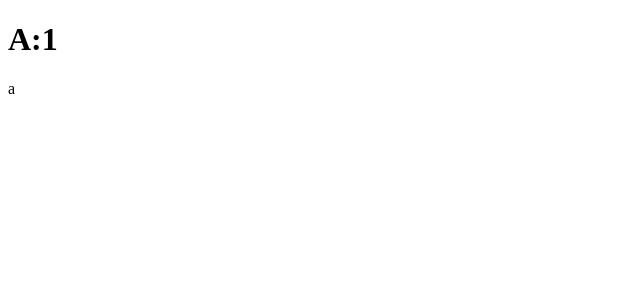
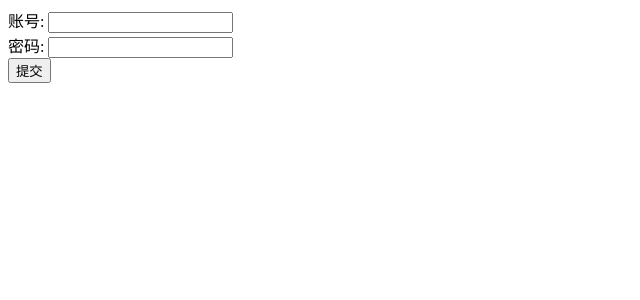
Before and after one commit to WangZY1997/react, a React (Create React App) app: page / in a window 1280 px wide. Shown: the top 300 px of the page, without its empty margins (0-640 px from the left). Built offline with nearby package versions, Linux system fonts and the light colour scheme.

Commit message:
feat:上下文context的应用-Form

```diff
--- a/src/App.jsx
+++ b/src/App.jsx
@@ -1,16 +1,9 @@
 import React from 'react'
-import { A } from './Component/Comps'
-import withLog from './HOC/withLog'
-const ALog = withLog(A, "a")
-
+import Test from './Component/Common/Form/Test'
 export default class App extends React.Component {
-        myRef = React.createRef()
-        componentDidMount(){
-                console.log(this.myRef)
-        }
         render() {
                 return (<div>
-                        <ALog a={1} ref={this.myRef}/>
+                        <Test />
                 </div>)
         }
 }
--- /dev/null
+++ b/src/Component/Common/Form/FormButton.js
@@ -0,0 +1,17 @@
+import React from 'react'
+import { Consumer } from './formContext'
+export default function FormButton(props) {
+    return (
+        <div>
+            <Consumer>
+                {ctx => (
+                    <button onClick={()=>{ctx.submit()}}>
+                        {props.children}
+                    </button>
+                )}
+
+            </Consumer>
+
+        </div>
+    )
+}
--- /dev/null
+++ b/src/Component/Common/Form/FormInput.js
@@ -0,0 +1,22 @@
+import React, { Component } from 'react'
+import PropTypes from 'prop-types'
+import ctx from './formContext';
+export default class FormInput extends Component {
+    static contextType = ctx
+
+    static propTypes = {
+        name:PropTypes.string.isRequired,
+        type:PropTypes.string.isRequired
+    }
+    static defaultProps = {
+        type:"text"
+    }
+    render() {
+        return (
+           <input type={this.props.type}
+           value = {this.context.formData[this.props.name] || ""}
+           onChange={(e)=>{this.context.changeFormData(this.props.name,e.target.value)}}
+           />
+        )
+    }
+}
--- /dev/null
+++ b/src/Component/Common/Form/Test.js
@@ -0,0 +1,21 @@
+import React, { Component } from 'react'
+import Form from './index'
+export default class Test extends Component {
+    render() {
+        return (
+            <div>
+                <Form onSubmit={datas=>{console.log(datas)}}>
+                    <div>
+                        账号: <Form.Input name="loginId" />
+                    </div>
+                    <div>
+                        密码: <Form.Input name="pwd" type="password" />
+                    </div>
+                    <div>
+                        <Form.Button>提交</Form.Button>
+                    </div>
+                </Form>
+            </div>
+        )
+    }
+}
--- /dev/null
+++ b/src/Component/Common/Form/formContext.js
@@ -0,0 +1,7 @@
+import React from 'react';
+
+const ctx = React.createContext()
+
+export const {Provider,Consumer} = ctx
+
+export default ctx
--- /dev/null
+++ b/src/Component/Common/Form/index.js
@@ -0,0 +1,33 @@
+import React, { Component } from 'react'
+import { Provider } from './formContext'
+import FormInput from './FormInput'
+import FormButton from './FormButton';
+import PropTypes from 'prop-types'
+export default class Form extends Component {
+    state = {
+        formData: {}, //表单数据对象
+        changeFormData: (name, value) => {
+            this.setState({
+                formData: {
+                    ...this.state.formData,
+                    [name]: value,
+                }
+            })
+        },
+        submit:()=>{
+            this.props.onSubmit && this.props.onSubmit(this.state.formData)
+        }
+    }
+    static propTypes = {
+        onSubmit:PropTypes.func
+    }
+    render() {
+        return (
+            <Provider value={this.state}>
+                {this.props.children}
+            </Provider>
+        )
+    }
+}
+Form.Input = FormInput
+Form.Button = FormButton
```
Also changed, not shown: src/App copy 9.jsx (added, +16 -0 lines).
